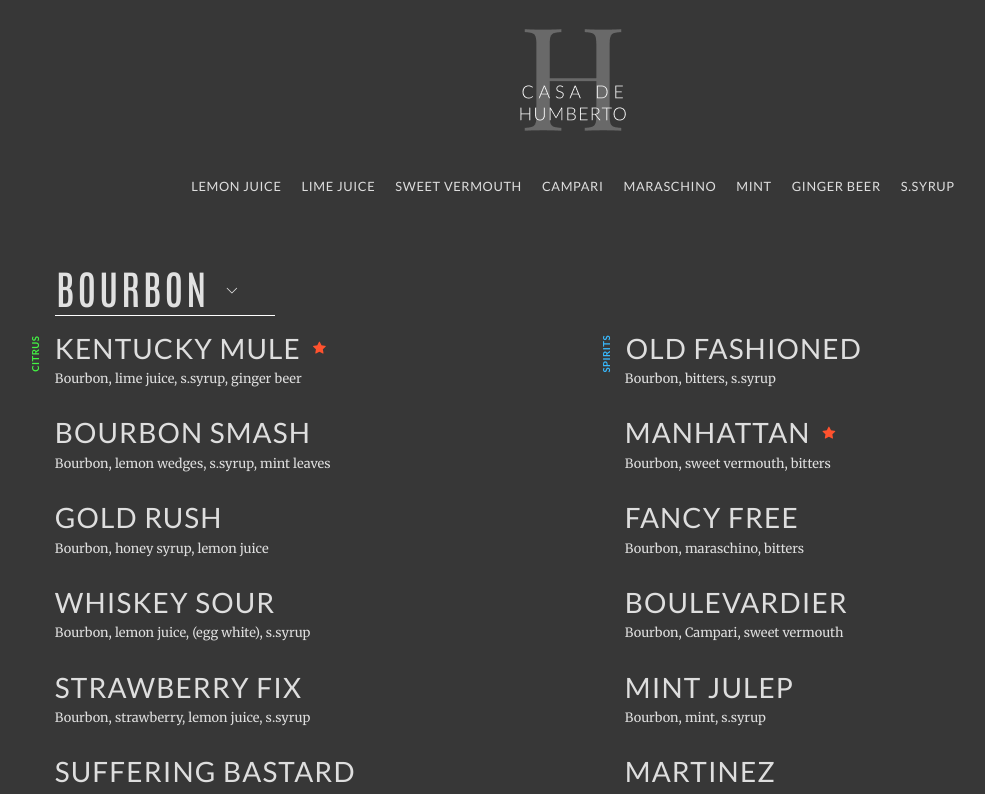
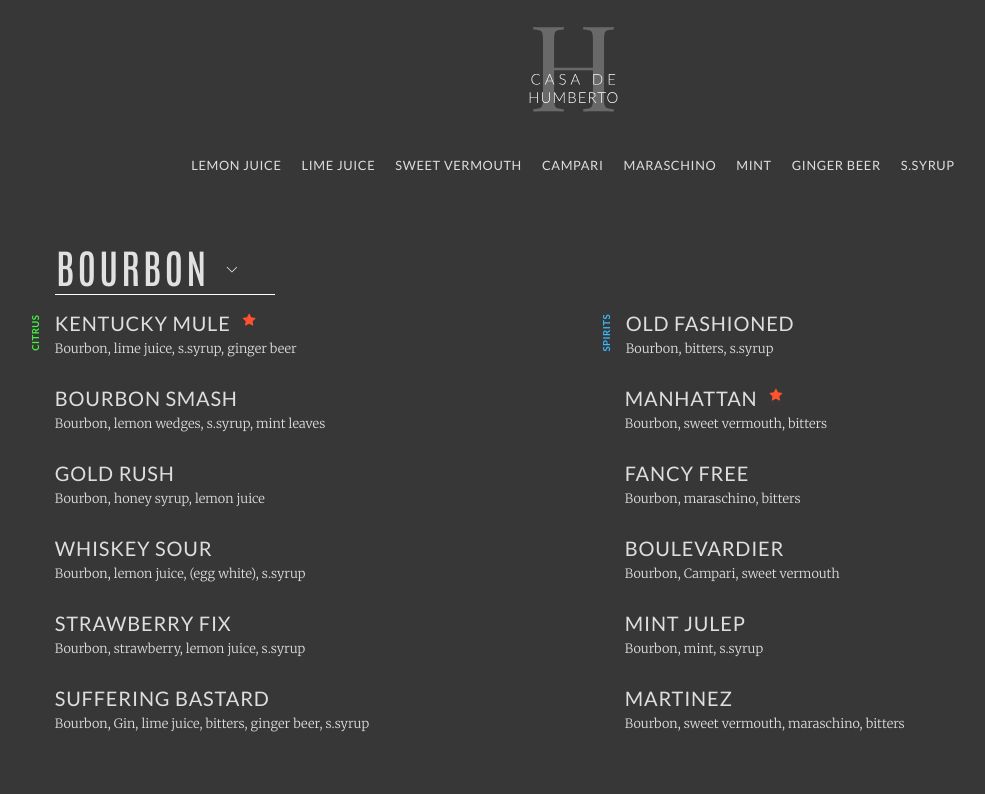
Before and after one commit to hubertshon/bar-menu, a Vue app: page / in a window 1280 px wide. Shown: the top 794 px of the page, without its empty margins (67-1052 px from the left). Built offline with nearby package versions, Linux system fonts and the light colour scheme.

Commit message:
updates svg logo, font weights

```diff
--- a/src/App.vue
+++ b/src/App.vue
@@ -31,6 +31,10 @@
   border-right-color: #1f1f1f !important;
 }
 
+.bs-popover-left > .arrow::after{
+  border-left-color: #1f1f1f !important;
+}
+
 @import'~bootstrap/dist/css/bootstrap.css'
 
 
--- a/src/components/Liquor.vue
+++ b/src/components/Liquor.vue
@@ -17,11 +17,11 @@
             <h3 class="subcategory" :class="{'citrus' : flavor === 'citrus', 'spirits' : flavor === 'spirits'}">{{ flavor }}</h3>
             <div class="drinklist">
               <template v-for="drink in property">
-                <h3 :id="'popover-button-' + drink.name" :class="{'inactive' : !drink.active }" class="drinktitle" tabindex="-1">{{drink.name}}</h3>
+                <h5 :id="'popover-button-' + drink.name" :class="{'inactive' : !drink.active }" class="drinktitle" tabindex="-1">{{drink.name}}</h5>
                 <i :class="{'inactive' : !drink.active }" class="bi bi-star-fill" v-if="drink.favorite === true"></i>
                 <p :class="{'inactive' : !drink.active }" style="margin-bottom: 1.75rem;">{{drink.ingredients.join(', ')}}</p>
                 <div :id="'menupopover' + spirit.name"></div>
-                <b-popover :container="'menupopover' + drink.name" :target="'popover-button-' + drink.name" triggers="focus" :key="drink.name" placement="right">
+                <b-popover :container="'menupopover' + drink.name" :target="'popover-button-' + drink.name" triggers="click" :key="drink.name" placement="right">
                   <button class="tooltip-button" v-on:click="launchDrinkModal('history', drink.name)">
                   <i class="bi bi-book"></i><span>History</span>
                   </button>
@@ -29,8 +29,6 @@
                   <i class="bi bi-list-check"></i><span>Recipe</span>
                   </button>
                 </b-popover>
-
-
               </template>
             </div>
           </div>
@@ -152,7 +150,16 @@ h1 {
 
 }
 
-h3 {
+h3, h4 {
+  display: inline-block;
+  margin-bottom: 0.25rem;
+  font-family: 'Lato', sans-serif;
+  font-weight: 400;
+  text-transform: uppercase;
+  letter-spacing: 0.04em;
+}
+
+h5 {
   display: inline-block;
   margin-bottom: 0.25rem;
   font-family: 'Lato', sans-serif;
@@ -173,6 +180,7 @@ p {
   margin-top: 0;
   font-family: "Merriweather", serif;
   font-size: 0.8em;
+  font-weight: 300;
 }
 
 ul {
@@ -327,7 +335,7 @@ a {
 .tooltip-button > span {
   vertical-align: middle;
   text-transform: uppercase;
-  font-size: 0.75em;
+  font-size: 0.65em;
   font-weight: 300;
   letter-spacing: 0.1em;
 }
--- a/src/views/Home.vue
+++ b/src/views/Home.vue
@@ -1,6 +1,6 @@
 <template>
   <div class="home">
-    <img alt="logo" class="casalogo" src="../assets/casalogo.png">
+    <img alt="logo" class="casalogo" src="../assets/casalogo.svg">
     <!-- <HelloWorld msg="Welcome to Your Vue.js App"/> -->
     <Ingredients @toggle="toggleIngredient($event)" />
   <div v-for="spirit in spiritList">
@@ -122,4 +122,8 @@ export default {
 .home{
   margin-top: 1rem;
 }
+
+.casalogo {
+  width: 105px;
+}
 </style>
```
Also changed, not shown: src/assets/casadeHlogo.png (added), src/assets/casalogo.svg (added).
